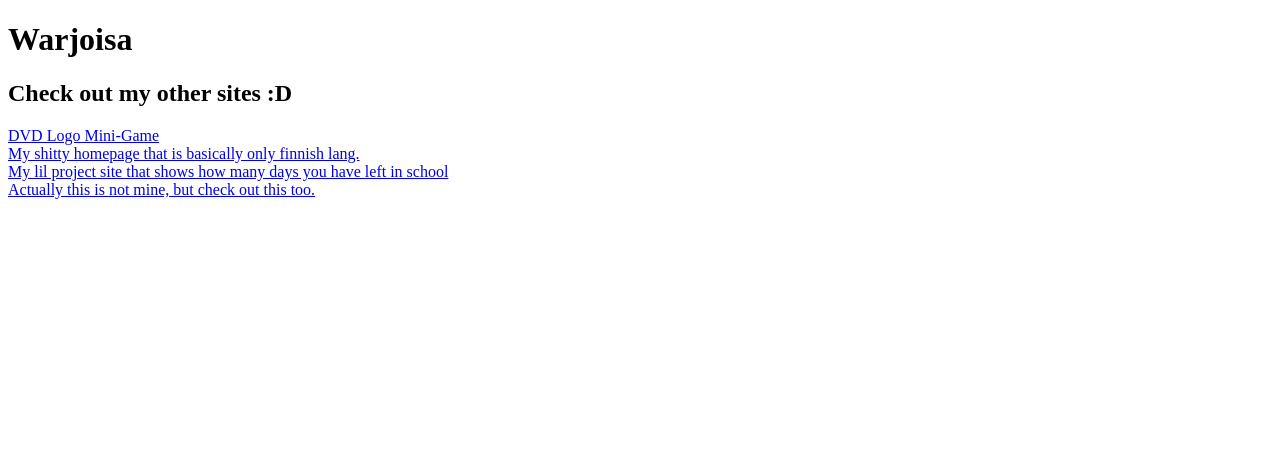
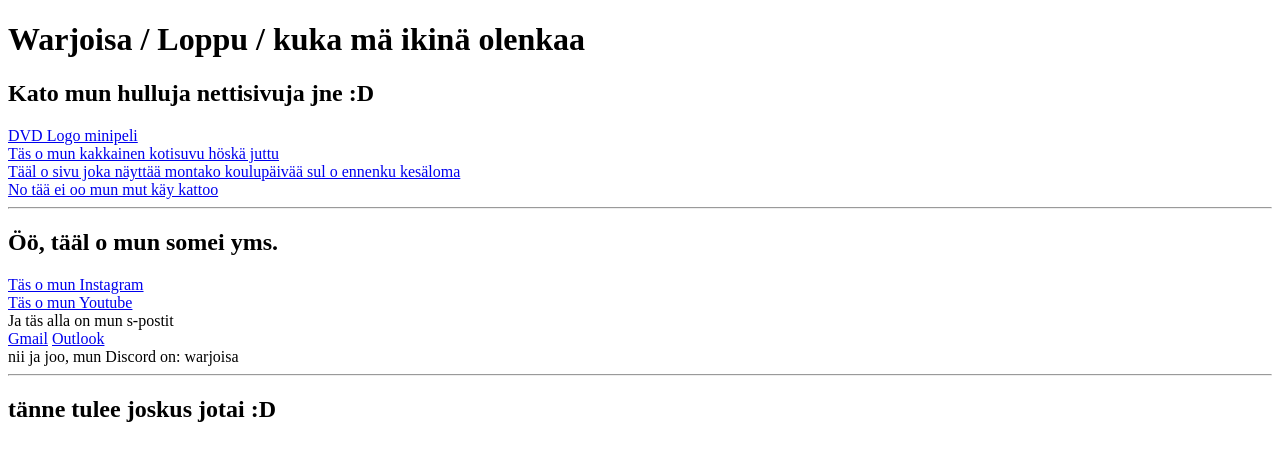
Before and after one commit to Warjoisa/Warjoisa.github.io, a plain HTML site: page index.html in a window 1280 px wide. Drawn offline with Linux system fonts and the light colour scheme.

Commit message:
Update index.html

```diff
--- a/index.html
+++ b/index.html
@@ -6,14 +6,28 @@
     <title>Warjoisa</title>
 </head>
 <body>
-    <h1>Warjoisa</h1>
-    <h2>Check out my other sites :D</h2>
-    <a href="/dvd-game/">DVD Logo Mini-Game</a>
+    <h1>Warjoisa / Loppu / kuka mä ikinä olenkaa</h1>
+    <h2>Kato mun hulluja nettisivuja jne :D</h2>
+    <a href="/dvd-game/">DVD Logo minipeli</a>
     <br>
-    <a href="/warjoisa/">My shitty homepage that is basically only finnish lang.</a>
+    <a href="/warjoisa/">Täs o mun kakkainen kotisuvu höskä juttu</a>
     <br>
-    <a href="/KouluTJ/"> My lil project site that shows how many days you have left in school</a>
+    <a href="/KouluTJ/"> Tääl o sivu joka näyttää montako koulupäivää sul o ennenku kesäloma</a>
     <br>
-    <a href="https://www.youtube.com/watch?v=xvFZjo5PgG0">Actually this is not mine, but check out this too.</a>
+    <a href="https://www.youtube.com/watch?v=xvFZjo5PgG0">No tää ei oo mun mut käy kattoo</a>
+    <hr>
+    <h2>Öö, tääl o mun somei yms.</h2>
+    <a href="https://www.instagram.com/loppu_bruh/">Täs o mun Instagram</a>
+    <br>
+    <a href="https://www.youtube.com/@warjoisa">Täs o mun Youtube</a>
+    <br>
+    Ja täs alla on mun s-postit
+    <br>
+    <a href="mailto:loppupw@gmail.com">Gmail</a>
+    <a href="mailto:loppuv@outlook.com">Outlook</a>
+    <br>
+    nii ja joo, mun Discord on: warjoisa
+    <hr>
+    <h2>tänne tulee joskus jotai :D</h2>
 </body>
 </html>
```
